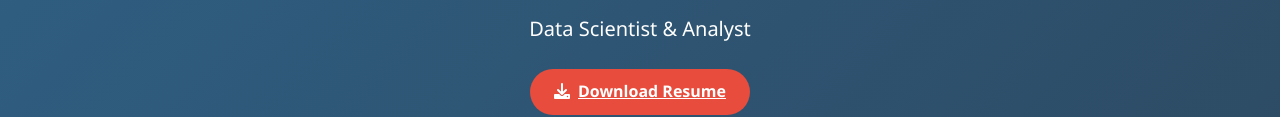
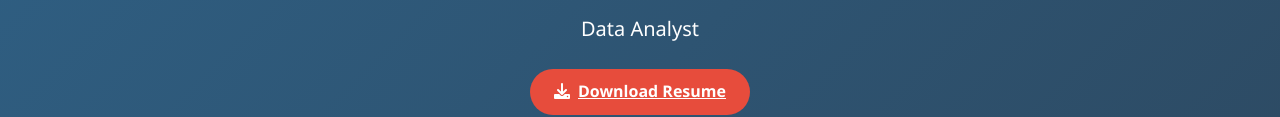
Before and after one commit to chellapandiM/Portfolio, a plain HTML site: page index.html in a window 1280 px wide. Shown: the part 322-439 px from the top of the page. Drawn offline with nearby package versions, Linux system fonts and the light colour scheme.

Commit message:
Update index.html

```diff
--- a/index.html
+++ b/index.html
@@ -180,7 +180,7 @@
                 <div class="col-lg-8">
                     <img src="profile-placeholder.jpg" alt="Chellapandi M" class="profile-img rounded-circle mb-4 floating">
                     <h1 class="display-4 fw-bold mb-3">Chellapandi M</h1>
-                    <p class="lead mb-4">Data Scientist & Analyst </p>
+                    <p class="lead mb-4"> Data Analyst </p>
                     <div class="d-flex justify-content-center gap-3">
 <!--                         <a href="#contact" class="btn btn-light btn-lg px-4">Contact Me</a> -->
                         <a href="https://drive.google.com/uc?export=download&id=1HwTE8D-mStEP3GqJ4fokq_RBHJH9dFhM"
```
